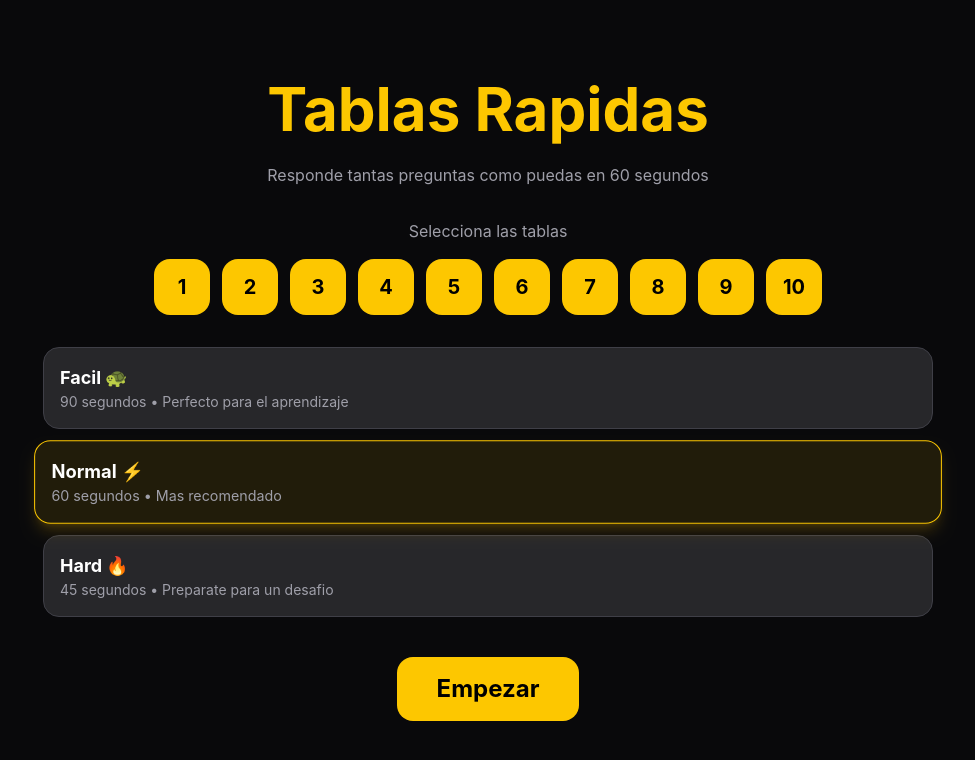
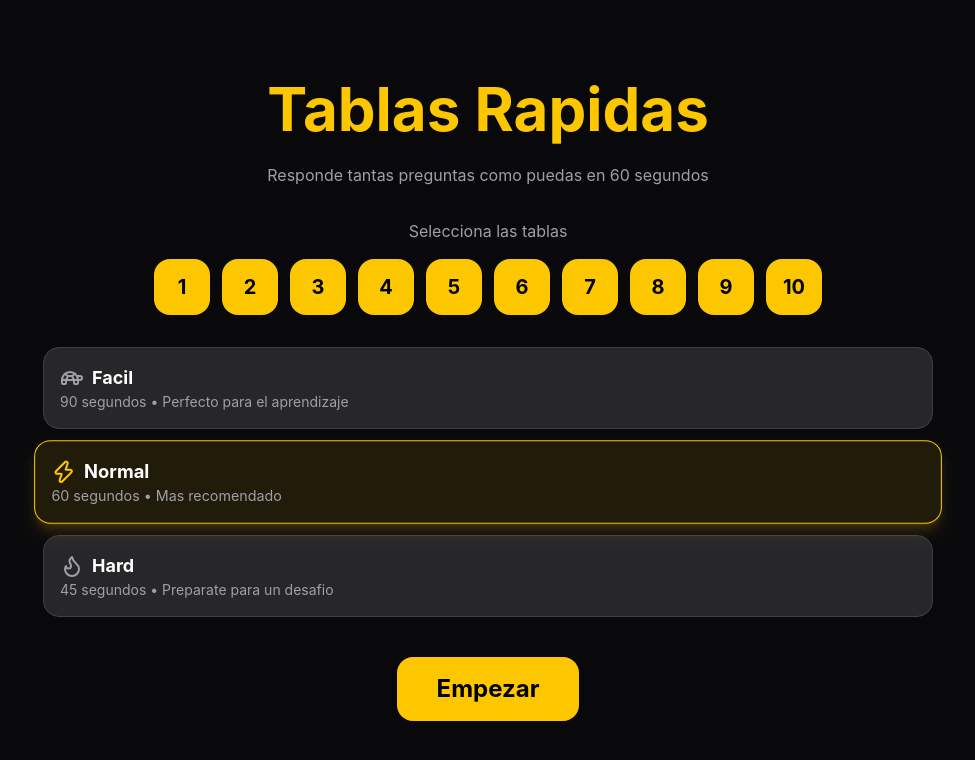
Before and after one commit to JorgeLTC/react-multiply, a React (Vite) app: page / in a window 1280 px wide. Shown: the top 760 px of the page, without its empty margins (152-1127 px from the left). Built offline with nearby package versions, Linux system fonts and the light colour scheme.

Commit message:
Visual enhancements
replaced icons with lucide open source icons and rearranged positioning of title and icon, also icon changes color depending on difficulty selected

```diff
--- a/package.json
+++ b/package.json
@@ -11,6 +11,7 @@
   },
   "dependencies": {
     "@tailwindcss/vite": "^4.3.0",
+    "lucide-react": "^1.23.0",
     "react": "^19.2.6",
     "react-dom": "^19.2.6",
     "tailwindcss": "^4.3.0"
--- a/src/components/DifficultyCard.tsx
+++ b/src/components/DifficultyCard.tsx
@@ -1,11 +1,12 @@
 import type { Difficulty } from "../types";
+import type { LucideIcon } from "lucide-react";
 
 type DifficultyCardProps = {
     difficulty: Difficulty;
     currentDifficulty: Difficulty;
     title: string;
     description: string;
-    icon: string;
+    icon: LucideIcon;
     onSelect: (difficulty: Difficulty) => void;
 }
 
@@ -14,8 +15,14 @@ const difficultyStyles = {
     normal: "border-yellow-400 bg-yellow-400/10 shadow-yellow-500/20",
     hard: "border-red-400 bg-red-400/10 shadow-red-500/20",
 };
+const iconColors = {
+    easy: "text-green-400",
+    normal: "text-yellow-400",
+    hard: "text-red-400",
+}
 
 export default function DifficultyCard({difficulty, currentDifficulty, title, description, icon, onSelect}: DifficultyCardProps) {
+    const Icon = icon;
     return (
         <button
             className={`
@@ -36,8 +43,17 @@ export default function DifficultyCard({difficulty, currentDifficulty, title, de
             onClick={() => onSelect(difficulty)}
             >
 
-            <div className="text-lg font-bold">
-                {title} {icon}
+            <div className="flex items-center gap-2 text-lg font-bold">
+                <Icon className={`
+                        ${
+                            difficulty === currentDifficulty
+                            ? `${iconColors[difficulty]}`
+                            : "text-zinc-400"
+                        }
+                    `} />
+                <span>
+                    {title}
+                </span>
             </div>
 
             <div className="text-sm text-zinc-400">
--- a/src/components/MenuScreen.tsx
+++ b/src/components/MenuScreen.tsx
@@ -1,5 +1,6 @@
 import type { Difficulty } from "../types";
 import DifficultyCard from "./DifficultyCard";
+import { Turtle, Zap, Flame } from "lucide-react";
 
 type MenuScreenProps = {
     onStart: () => void;
@@ -62,7 +63,7 @@ export default function MenuScreen({onStart, selectedTables, onToggleTable, diff
                     currentDifficulty={difficulty}
                     title="Facil"
                     description="90 segundos • Perfecto para el aprendizaje"
-                    icon="🐢"
+                    icon={Turtle}
                     onSelect={setDifficulty}
                 />
                 <DifficultyCard
@@ -70,7 +71,7 @@ export default function MenuScreen({onStart, selectedTables, onToggleTable, diff
                     currentDifficulty={difficulty}
                     title="Normal"
                     description="60 segundos • Mas recomendado"
-                    icon="⚡"
+                    icon={Zap}
                     onSelect={setDifficulty}
                 />
                 <DifficultyCard
@@ -78,7 +79,7 @@ export default function MenuScreen({onStart, selectedTables, onToggleTable, diff
                     currentDifficulty={difficulty}
                     title="Hard"
                     description="45 segundos • Preparate para un desafio"
-                    icon="🔥"
+                    icon={Flame}
                     onSelect={setDifficulty}
                 />
             </div>
```
Also changed, not shown: 1 other file (tests, documents, lock files or other folders).
